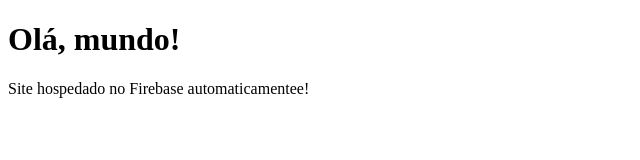
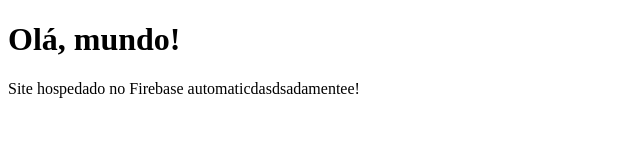
Before and after one commit to nathanrgdsamazon/acessos-banco, a plain HTML site: page public/index.html in a window 1280 px wide. Shown: the full height of the page, 0-640 px from the left. Drawn offline with Linux system fonts and the light colour scheme.

Commit message:
Update index.html

```diff
--- a/public/index.html
+++ b/public/index.html
@@ -6,6 +6,6 @@
 </head>
 <body>
   <h1>Olá, mundo!</h1>
-  <p>Site hospedado no Firebase automaticamentee!</p>
+  <p>Site hospedado no Firebase automaticdasdsadamentee!</p>
 </body>
 </html>
```
